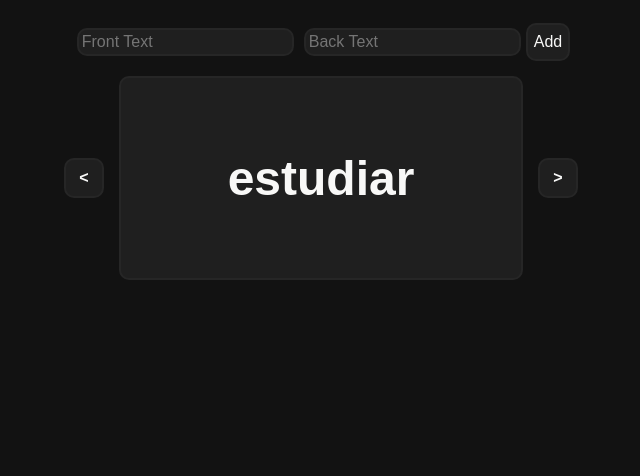
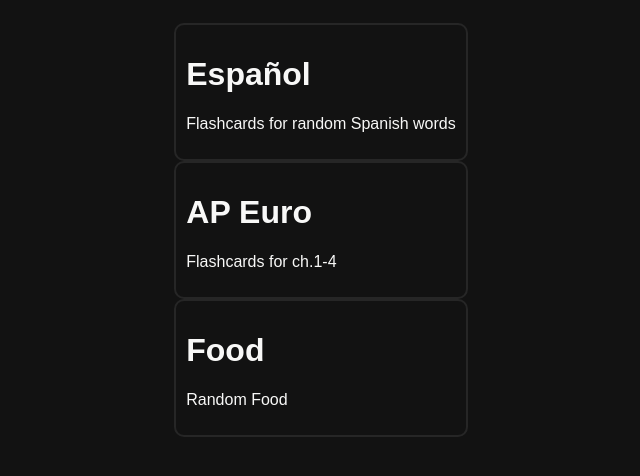
Before and after one commit to git-parker/studyand.review, a React (Vite) app in the folder flash-card-app/: page /#/ in a window 1280 px wide. Shown: the top 476 px of the page, without its empty margins (319-959 px from the left). Built offline with nearby package versions, Linux system fonts and the light colour scheme.

Commit message:
added routing & sets

```diff
--- a/flash-card-app/package.json
+++ b/flash-card-app/package.json
@@ -11,7 +11,8 @@
   },
   "dependencies": {
     "react": "^19.3.1",
-    "react-dom": "^19.3.1"
+    "react-dom": "^19.3.1",
+    "react-router-dom": "^7.18.4"
   },
   "devDependencies": {
     "@eslint/js": "^10.0.1",
--- a/flash-card-app/src/App.jsx
+++ b/flash-card-app/src/App.jsx
@@ -1,11 +1,19 @@
-import Card from "./Card"
+import { HashRouter as Router, Routes, Route } from 'react-router-dom'
+
+//pages
+import Sets from './Pages/Sets'
+import Flashcard from './Pages/Flashcard'
 
 function App() {
 
   return (
-    <>
-    <Card/>
-    </>
+    <Router>
+      <Routes>
+        <Route path="/" element={<Sets/>}/>
+        <Route path="/sets" element={<Sets/>}/>
+        <Route path="/card/:id" element={<Flashcard/>}/>
+      </Routes>
+    </Router>
   )
 }
 
--- a/flash-card-app/src/Card.jsx
+++ b/flash-card-app/src/Components/Card.jsx
@@ -1,11 +1,8 @@
 import { useState } from "react";
+import sets from "../setsData"
 
-function Card() {
-  const [cards, setCards] = useState([{front:"estudiar", back:"study", flipped:false},
-                                      {front:"frijoles", back:"bean", flipped:false},
-                                      {front:"caminar", back:"walk", flipped:false},
-                                      {front:"cabeza inclinada", back:"tilted head", flipped:false}
-                                    ])
+function Card({id}) {
+  const [cards, setCards] = useState(sets.find((set) => set.id === id).setCards)
   const [frontInput, setFrontInput] = useState("")
   const [backInput, setBackInput] = useState("")
   const [currentIndex, setCurrentIndex] = useState(0)
--- /dev/null
+++ b/flash-card-app/src/Components/SetsGrid.jsx
@@ -0,0 +1,26 @@
+import { useState } from "react"
+import { Link } from "react-router-dom"
+import sets from "../setsData"
+
+function SetsGrid() {
+
+
+  const renderedSets = sets.map((set, index) => {
+    return(
+      <Link to={`/card/${set.id}`}>
+        <div className="set">
+        <h1>{set.title}</h1>
+        <p>{set.desc}</p>
+        </div>
+      </Link>
+    )
+  })
+
+  return(
+    <div id="setsGrid">
+      {renderedSets}
+    </div>
+  )
+}
+
+export default SetsGrid
--- /dev/null
+++ b/flash-card-app/src/Pages/Flashcard.jsx
@@ -0,0 +1,14 @@
+import Card from "../Components/Card"
+import { useParams } from "react-router-dom"
+
+function Flashcard() {
+  const {id} = useParams()
+
+  return(
+    <main>
+      <Card id={id}/>
+    </main>
+  )
+}
+
+export default Flashcard
--- /dev/null
+++ b/flash-card-app/src/Pages/Sets.jsx
@@ -0,0 +1,13 @@
+import SetsGrid from "../Components/SetsGrid"
+
+function Sets() {
+
+
+  return(
+    <main>
+      <SetsGrid/>
+    </main>
+  )
+}
+
+export default Sets
--- a/flash-card-app/src/index.css
+++ b/flash-card-app/src/index.css
@@ -6,8 +6,14 @@
   --hover-border-color: hsl(0, 0%, 27%);
 }
 
+a {
+  text-decoration: none;
+}
 
 
+p, h1, h2, h3{
+  color: hsl(60, 7%, 97%);
+}
 
 body {
   background-color: var(--background-color);
@@ -43,7 +49,9 @@ button:hover {
   display: flex;
   justify-content: center;
   align-items: center;
+  transition: 0.1s all;
 }
+
 
 #card p {
   font-family: Arial, Helvetica, sans-serif;
@@ -84,3 +92,14 @@ input:focus {
   width: 40px;
   height: 40px;
 }
+
+.set {
+  border: 2px solid var(--border-color);
+  border-radius: 10px;
+  padding: 10px;
+  transition: all 0.1s;
+}
+
+.set:hover {
+  border-color: var(--hover-border-color);
+}
--- /dev/null
+++ b/flash-card-app/src/setsData.js
@@ -0,0 +1,39 @@
+const sets = [
+    {
+      id:"1",
+      title: "Español",
+      desc: "Flashcards for random Spanish words",
+      setCards: [
+        {front:"estudiar", back:"study", flipped:false},
+        {front:"frijoles", back:"bean", flipped:false},
+        {front:"caminar", back:"walk", flipped:false},
+        {front:"cabeza inclinada", back:"tilted head", flipped:false}
+      ]
+    },
+
+    {
+      id:"2",
+      title: "AP Euro",
+      desc: "Flashcards for ch.1-4",
+      setCards: [
+        {front:"Martin Luther", back:"Protestant", flipped:false},
+        {front:"Leonardo Da Vinci", back:"Artist of Rennaisance", flipped:false},
+        {front:"Catherine de Medici", back:"A queen of France during Wars of Religon", flipped:false},
+        {front:"Europe", back:"place", flipped:false}
+      ]
+    },
+
+    {
+      id:"3",
+      title: "Food",
+      desc: "Random Food",
+      setCards: [
+        {front:"apple", back:"fruit", flipped:false},
+        {front:"steak", back:"protein", flipped:false},
+        {front:"milk", back:"dairy", flipped:false},
+        {front:"banana", back:"fruit", flipped:false}
+      ]
+    }
+  ]
+
+  export default sets
```
Also changed, not shown: flash-card-app/src/Components/Inputs.jsx (added), flash-card-app/src/Pages/CreateSet.jsx (added), 1 other file (tests, documents, lock files or other folders).
